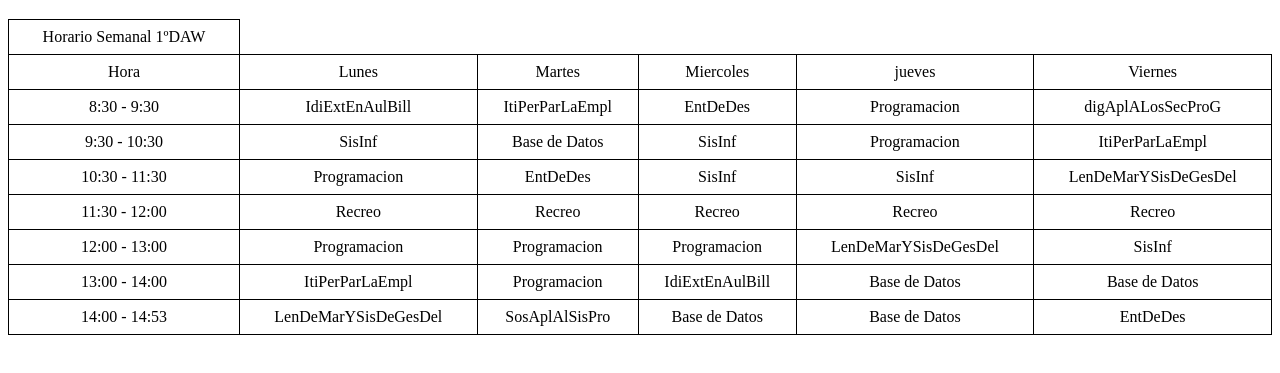
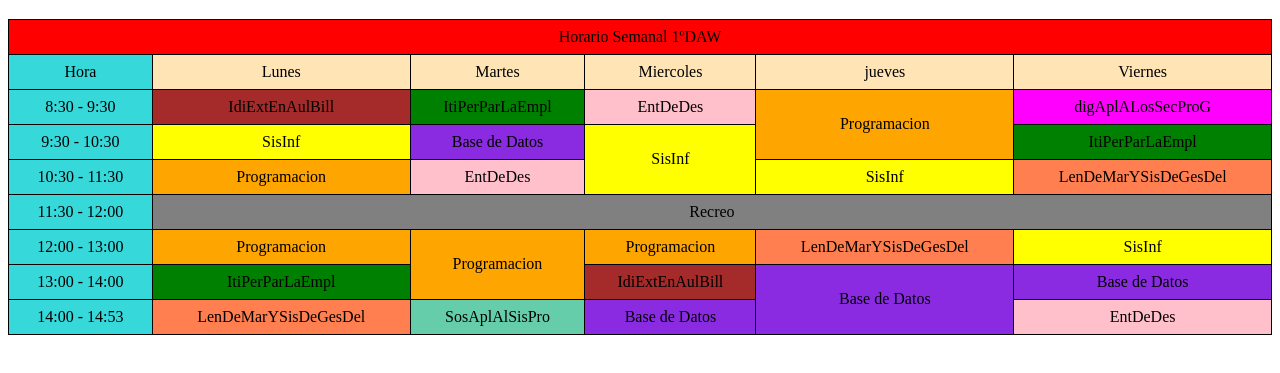
Before and after one commit to Moexbreak84/Programaci-n, a plain HTML site: page Proyectos/Lenguaje_de_Marcas/horario.html in a window 1280 px wide. Shown: the part 61-434 px from the top of the page. Drawn offline with Linux system fonts and the light colour scheme.

Commit message:
horario terminado

```diff
--- a/Proyectos/Lenguaje_de_Marcas/horario.html
+++ b/Proyectos/Lenguaje_de_Marcas/horario.html
@@ -28,71 +28,63 @@
     <h1>Horario de Clase</h1>
     <table>
         <tr>
-            <td>Horario Semanal 1ºDAW</td>
+            <td style="background-color: red;" colspan="6" d>Horario Semanal 1ºDAW</td>
         </tr>
         <tr>
-            <td>Hora</td>
-            <td>Lunes</td>
-            <td>Martes</td>
-            <td>Miercoles</td>
-            <td>jueves</td>
-            <td>Viernes</td>
+            <td style="background-color: rgb(54, 216, 218);">Hora</td>
+            <td style="background-color: moccasin;">Lunes</td>
+            <td style="background-color: moccasin;">Martes</td>
+            <td style="background-color: moccasin;">Miercoles</td>
+            <td style="background-color: moccasin;">jueves</td>
+            <td style="background-color: moccasin;">Viernes</td>
         </tr>
         <tr>
-            <td>8:30 - 9:30</td>
-            <td>IdiExtEnAulBill</td>
-            <td>ItiPerParLaEmpl</td>
-            <td>EntDeDes</td>
-            <td>Programacion</td>
-            <td>digAplALosSecProG</td>
+            <td style="background-color: rgb(54, 216, 218);">8:30 - 9:30</td>
+            <td style="background-color: brown;">IdiExtEnAulBill</td>
+            <td style="background-color: green;">ItiPerParLaEmpl</td>
+            <td style="background-color: pink;">EntDeDes</td>
+            <td style="background-color: orange;" rowspan="2">Programacion</td>
+            <td style="background-color: magenta;">digAplALosSecProG</td>
         </tr>
         <tr>
-            <td>9:30 - 10:30</td>
-            <td>SisInf</td>
-            <td>Base de Datos</td>
-            <td>SisInf</td>
-            <td>Programacion</td>
-            <td>ItiPerParLaEmpl</td>
+            <td style="background-color: rgb(54, 216, 218);">9:30 - 10:30</td>
+            <td style="background-color: yellow;">SisInf</td>
+            <td style="background-color: blueviolet;">Base de Datos</td>
+            <td style="background-color: yellow; " rowspan="2">SisInf</td>
+            <td style="background-color: green;">ItiPerParLaEmpl</td>
         </tr>
         <tr>
-            <td>10:30 - 11:30</td>
-            <td>Programacion</td>
-            <td>EntDeDes</td>
-            <td>SisInf</td>
-            <td>SisInf</td>
-            <td>LenDeMarYSisDeGesDel</td>
+            <td style="background-color: rgb(54, 216, 218);">10:30 - 11:30</td>
+            <td style="background-color: orange;">Programacion</td>
+            <td style="background-color: pink;">EntDeDes</td>
+            <td style="background-color: yellow;">SisInf</td>
+            <td style="background-color: coral;">LenDeMarYSisDeGesDel</td>
         </tr>
         <tr>
-            <td>11:30 - 12:00</td>
-            <td>Recreo</td>
-            <td>Recreo</td>
-            <td>Recreo</td>
-            <td>Recreo</td>
-            <td>Recreo</td>
+            <td style="background-color: rgb(54, 216, 218);">11:30 - 12:00</td>
+            <td style="background-color: gray;" colspan="5">Recreo</td>
         </tr>
         <tr>
-            <td>12:00 - 13:00</td>
-            <td>Programacion</td>
-            <td>Programacion</td>
-            <td>Programacion</td>
-            <td>LenDeMarYSisDeGesDel</td>
-            <td>SisInf</td>
+            <td style="background-color: rgb(54, 216, 218);">12:00 - 13:00</td>
+            <td style="background-color: orange;">Programacion</td>
+            <td style="background-color: orange;" rowspan="2">Programacion</td>
+            <td style="background-color: orange;">Programacion</td>
+            <td style="background-color: coral;">LenDeMarYSisDeGesDel</td>
+            <td style="background-color: yellow;">SisInf</td>
         </tr>
         <tr>
-            <td>13:00 - 14:00</td>
-            <td>ItiPerParLaEmpl</td>
-            <td>Programacion</td>
-            <td>IdiExtEnAulBill</td>
-            <td>Base de Datos</td>
-            <td>Base de Datos</td>
+            <td style="background-color: rgb(54, 216, 218);">13:00 - 14:00</td>
+            <td style="background-color: green;">ItiPerParLaEmpl</td>
+            <td style="background-color: brown;">IdiExtEnAulBill</td>
+            <td style="background-color: blueviolet;" rowspan="2">Base de Datos</td>
+            <td style="background-color: blueviolet;">Base de Datos</td>
         </tr>
         <tr>
-            <td>14:00 - 14:53</td>
-            <td>LenDeMarYSisDeGesDel</td>
-            <td>SosAplAlSisPro</td>
-            <td>Base de Datos</td>
-            <td>Base de Datos</td>
-            <td>EntDeDes</td>
+            <td style="background-color: rgb(54, 216, 218);">14:00 - 14:53</td>
+            <td style="background-color: coral;">LenDeMarYSisDeGesDel</td>
+            <td style="background-color: mediumaquamarine;">SosAplAlSisPro</td>
+            <td style="background-color: blueviolet;">Base de Datos</td>
+            <td style="background-color: pink;">EntDeDes</td>
         </tr>
     </table>
 
```
